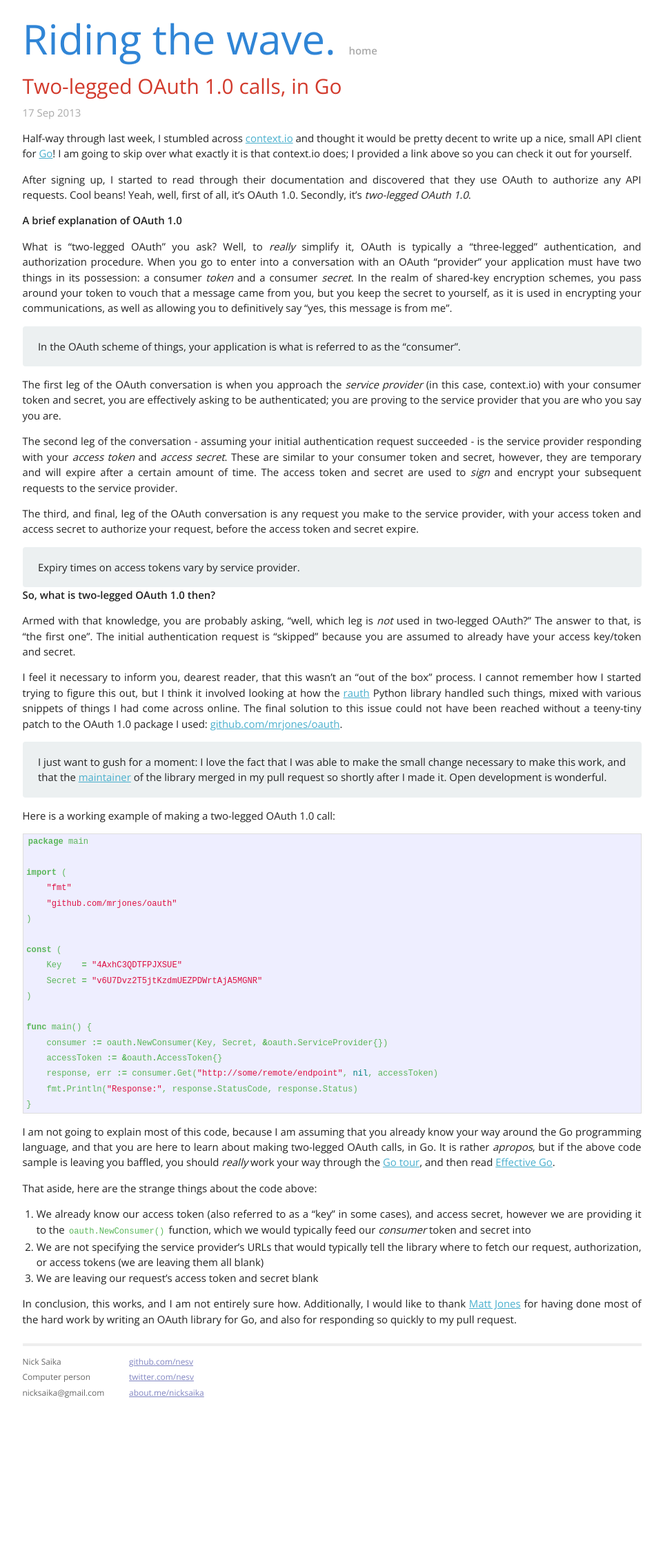
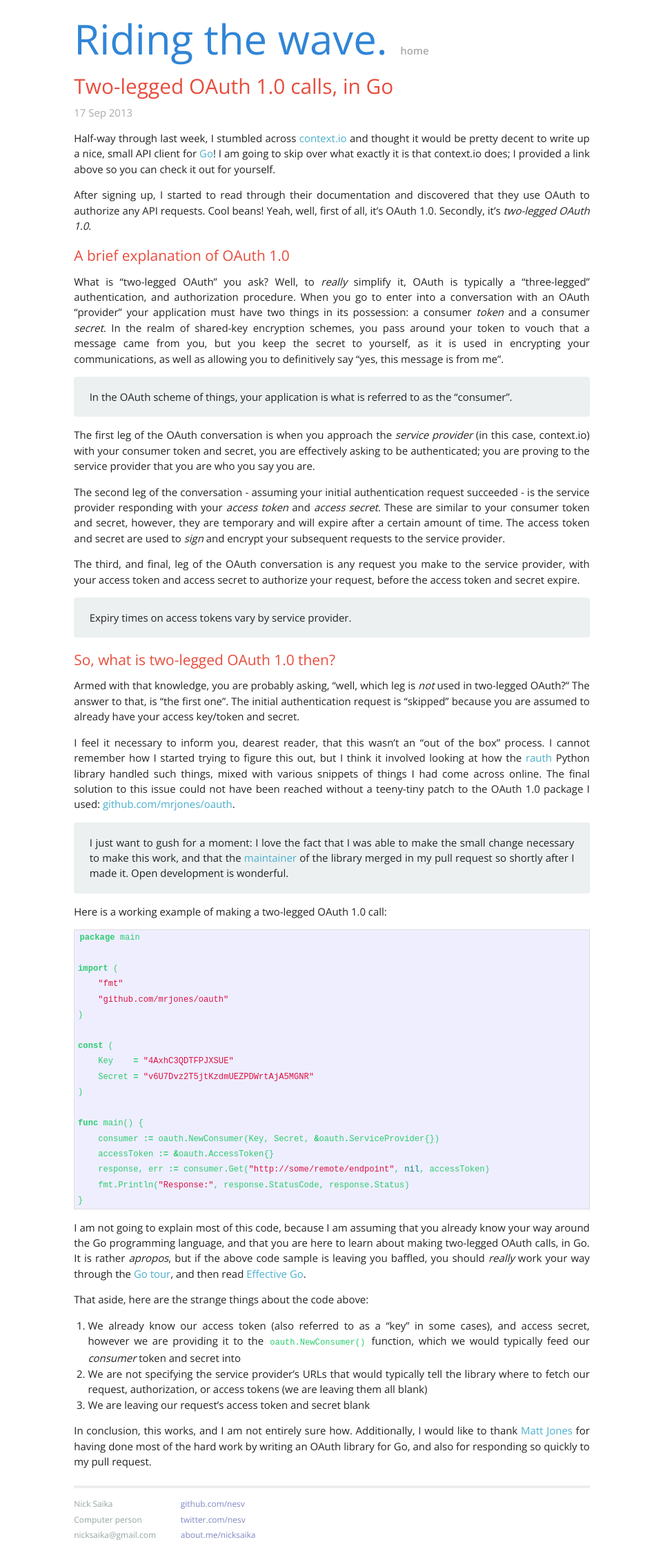
Before and after one commit to nesv/nesv.github.io, a Jekyll site: the page built from _posts/2013-09-17-two-legged-oauth-calls-in-go.md, in a window 1280 px wide. Shown: the whole page at 69% size, without its empty margins (159-1120 px from the left). Built offline with Jekyll 4.4.1, drawn with Linux system fonts in a browser that asks for light colours; Markdown is read by kramdown in place of the engine named in the settings; before the commit the page ends 2042 px from its top, so only the background shows below that.

Commit message:
Tweaked the CSS a bit further.

```diff
--- a/css/main.css
+++ b/css/main.css
@@ -27,9 +27,9 @@
 h1 { margin-bottom: 1em; }
 p { margin: 1em 0; }
 
-a         { color: rgb(73, 175, 205); }
-a:hover   { -mox-opacity: 0.5; -webkit-opacity: 0.5; }
-a:visited { color: rgb(63, 165, 195); }
+a         { color: rgb(73, 175, 205); text-decoration: none; }
+a:hover   { -mox-opacity: 0.5; -webkit-opacity: 0.5; text-decoration: none; }
+a:visited { color: rgb(63, 165, 195); text-decoration: none; }
 
 /*****************************************************************************/
 /*
@@ -60,7 +60,7 @@
 .site {
   font-size: 115%;
   text-align: justify;
-  width: 60em;
+  width: 50em;
   margin: 3em auto 2em;
   line-height: 1.5em;
 }
@@ -83,7 +83,7 @@
 }
 
 .site .header h1.title a:hover {
-  color: #000;
+  opacity: 0.5;
 }
 
 .site .header a.extra {
@@ -100,8 +100,9 @@
 }
 
 .site .footer {
+  font-weight: 300;
   font-size: 80%;
-  color: #666;
+  color: #95a5a6;
   border-top: 4px solid #eee;
   margin-top: 2em;
   overflow: hidden;
@@ -127,7 +128,7 @@
 }
 
 .site h2 {
-  color: rgb(210, 58, 44);
+  color: #e74c3c;
   font-weight: 300;
   font-size: 2em;
 }
@@ -153,7 +154,7 @@
   /*border: 1px solid #777;*/
   /*background-color: #eef;*/
   padding: 0 .2em;
-  color: rgb(91, 183, 91);
+  color: #2ecc71;
 }
 
 .post pre code {
@@ -178,11 +179,9 @@
   padding: 0.2em 1.5em 0.2em 1.5em;
 }
 
-.post blockquote p strong {
-  display: block;
-  font-weight: 600;
+.post h3 {
+  color: #e74c3c;
+  font-weight: 300;
+  font-size: 1.4em;
+  margin-top: 1em;
 }
-
-.post blockquote p a {
-
-}
```
